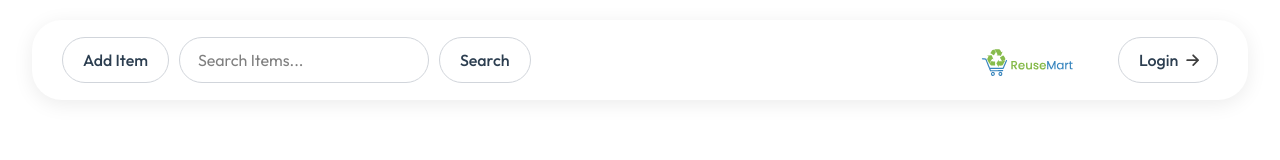
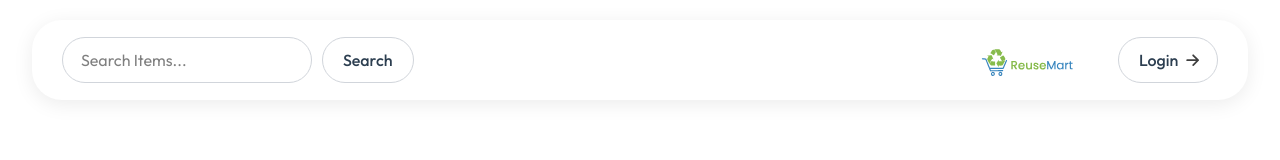
Before and after one commit to sudathdeshappriya/ReUseMart2025, a React (Vite) app in the folder client/: page / in a window 1280 px wide. Shown: the top 160 px of the page. Built offline with nearby package versions, Linux system fonts and the light colour scheme; no server answers.

Commit message:
Revert "Merge pull request #3 from sudathdeshappriya/Backend"
This reverts commit ca288d6b4b489a542aa218cdc685719645e0c225, reversing
changes made to c6a3a76b0392d16edae61dea133dd18c20d467d9.

```diff
--- a/client/src/components/Navbar.jsx
+++ b/client/src/components/Navbar.jsx
@@ -11,6 +11,7 @@ const Navbar = () => {
     const [isClicked, setIsClicked] = useState(false);
     const navigate = useNavigate();
     const { userData, backendUrl, setUserData, setIsLoggedin } = useContext(AppContent);
+
 
     const handleSearch = (e) => {
         e.preventDefault();
@@ -51,13 +52,15 @@ const Navbar = () => {
         <div className="navbar-container">
             <div className="navbar">
                 <form onSubmit={handleSearch} className="search-form">
+                    { userData && userData.role === 'user' && (
                     <button
                         type="button"
                         className="add-item"
-                        onClick={() => navigate('/add-item')}
+                        onClick={() => { userData.isAccountVerified ? navigate('/add-item'):toast.warn("Please verify your email to add items") }}
                     >
                         Add Item
                     </button>
+                    )}
                     <input
                         type="text"
                         placeholder="Search Items..."
@@ -66,6 +69,7 @@ const Navbar = () => {
                         onChange={(e) => setSearchQuery(e.target.value.toLowerCase())}
                     />
                     <button type="submit" className="search-item">Search</button>
+
                 </form>
 
                 <img src={assets.logo} alt="Logo" className="navbar-logo" />
```
